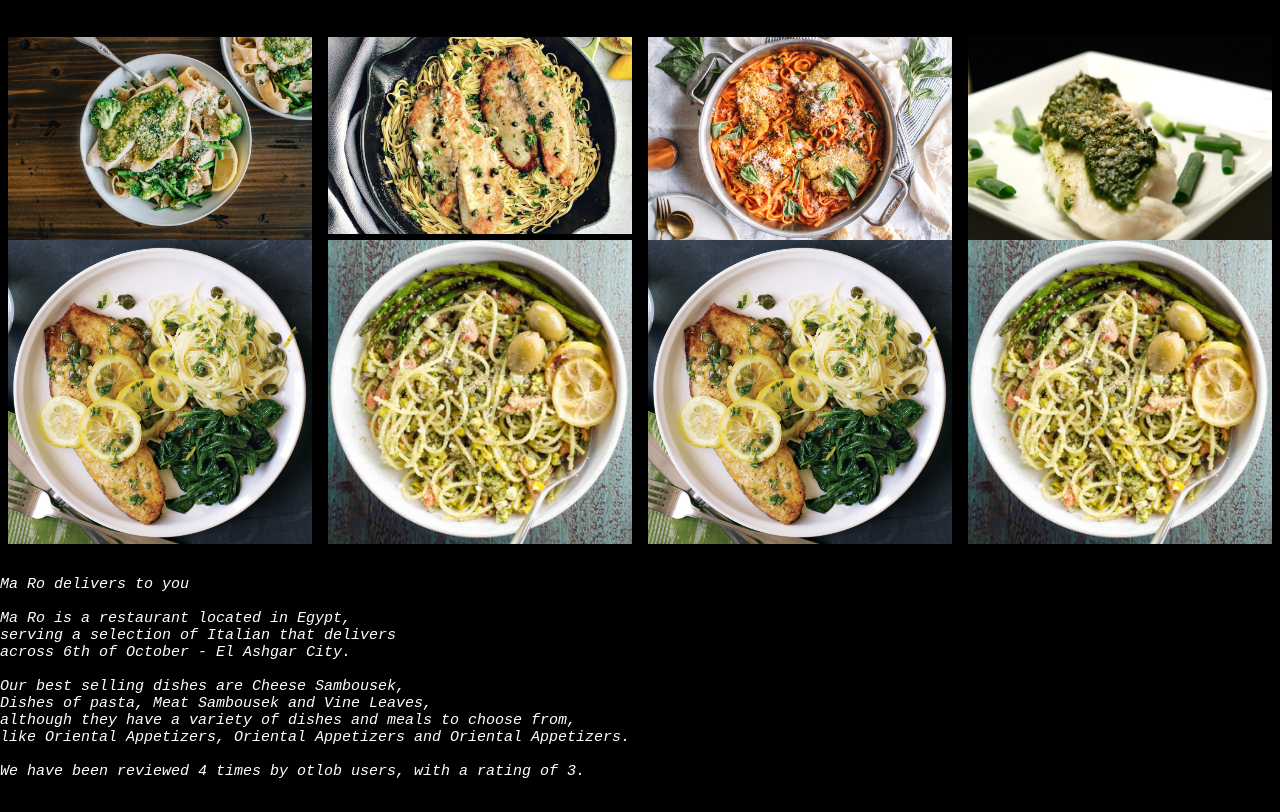
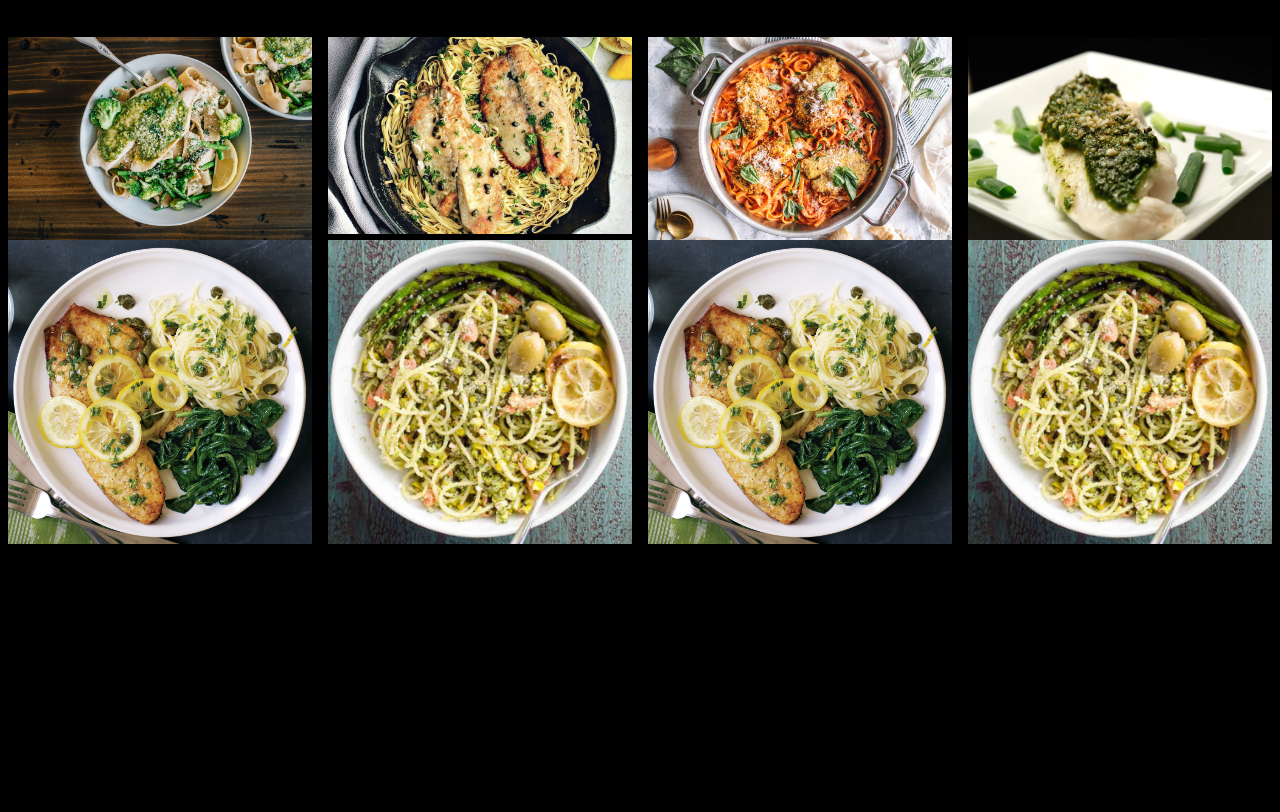
Before and after one commit to Mariam-Fathi/ECE-124C, a plain HTML site: page food.html in a window 1280 px wide. Shown: the part 151-963 px from the top of the page. After the commit the page ends 800 px from the top, so only its background shows below. Drawn offline with Linux system fonts and the light colour scheme.

Commit message:
Update food.html

```diff
--- a/food.html
+++ b/food.html
@@ -285,23 +285,6 @@ h1 {
   </div>
 </div>
 
-<pre style="color: #fff; float: left; font-style:italic; font-size: 15px;">
-
-Ma Ro delivers to you
-
-Ma Ro is a restaurant located in Egypt,
-serving a selection of Italian that delivers
-across 6th of October - El Ashgar City.
-
-Our best selling dishes are Cheese Sambousek,
-Dishes of pasta, Meat Sambousek and Vine Leaves,
-although they have a variety of dishes and meals to choose from,
-like Oriental Appetizers, Oriental Appetizers and Oriental Appetizers.
-
-We have been reviewed 4 times by otlob users, with a rating of 3.
-
-</pre>
-
 <script>
 function openModal() {
   document.getElementById("myModal").style.display = "block";
```
